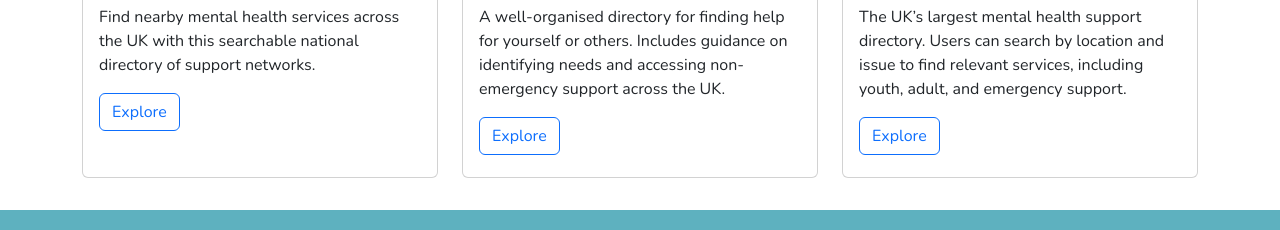
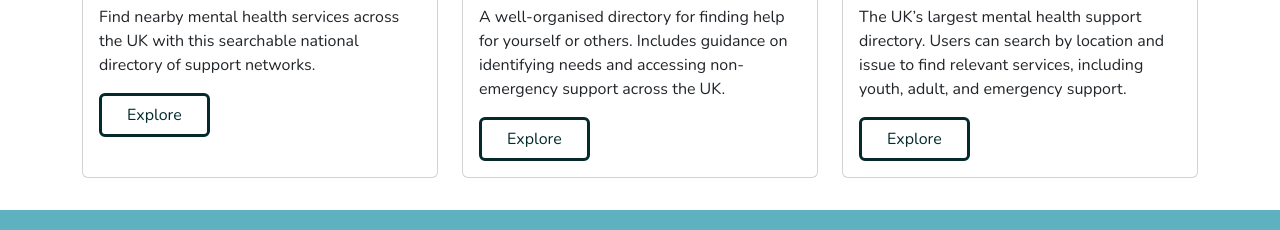
Before and after one commit to cal129/Flagstone-Demo, a plain HTML site: page index.html in a window 1280 px wide. Shown: the part 2089-2319 px from the top of the page. Drawn offline with nearby package versions, Linux system fonts and the light colour scheme.

Commit message:
add button styles

```diff
--- a/assets/css/style.css
+++ b/assets/css/style.css
@@ -35,6 +35,18 @@ h6 {
 
 #tips h2 {
     margin-bottom: 2rem;
+}
+
+/* buttons */
+.custom-button-outline {
+    border: 3px solid var(--dark-color);
+    padding: 7px 25px;
+    color: var(--dark-color);
+}
+.custom-button-outline:hover {
+    background-color: var(--highlight-color);
+    border: 3px solid var(--dark-color);
+    color: var(--secondary-color);
 }
 
 /* nav bar css */
--- a/index.html
+++ b/index.html
@@ -69,7 +69,6 @@
                         <div class="col-lg-8">
                             <h1 class="logo-text display-4 fw-bold">Mindful Summit</h1>
                             <p class="lead mb-4">Simple steps for a calmer mind</p>
-                            <a href="#" class="btn btn-primary btn-lg">Get started</a>
                         </div>
                     </div>
                 </div>
@@ -235,7 +234,7 @@
                             <p class="card-text">Find nearby mental health services across the UK with this searchable
                                 national directory of support networks.</p>
                             <a href="https://www.meandmymind.nhs.uk/getting-help/mental-health-websites/"
-                                class="btn btn-outline-primary" target="_blank">Explore</a>
+                                class="btn btn-outline-primary custom-button-outline" target="_blank">Explore</a>
                         </div>
                     </div>
                 </div>
@@ -250,7 +249,7 @@
                                 Includes guidance on identifying needs and accessing non-emergency support across the
                                 UK.</p>
                             <a href="https://everymindatwork.com/resource/your-mental-health-support-directory/"
-                                class="btn btn-outline-primary" target="_blank">Explore</a>
+                                class="btn btn-outline-primary custom-button-outline" target="_blank">Explore</a>
                         </div>
                     </div>
                 </div>
@@ -263,7 +262,7 @@
                             <p class="card-text">The UK’s largest mental health support directory. Users can search by
                                 location and issue to find relevant services, including youth, adult, and emergency
                                 support.</p>
-                            <a href="http://hubofhope.co.uk/" class="btn btn-outline-primary"
+                            <a href="http://hubofhope.co.uk/" class="btn btn-outline-primary custom-button-outline"
                                 target="_blank">Explore</a>
                         </div>
                     </div>
```
